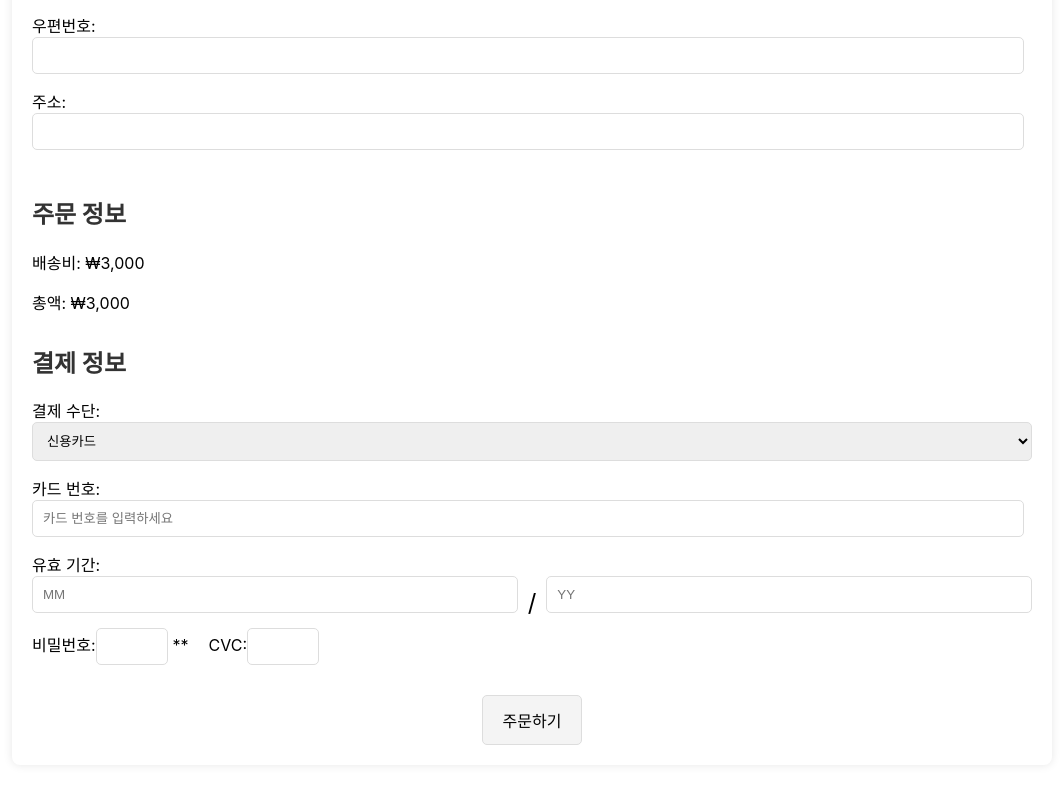
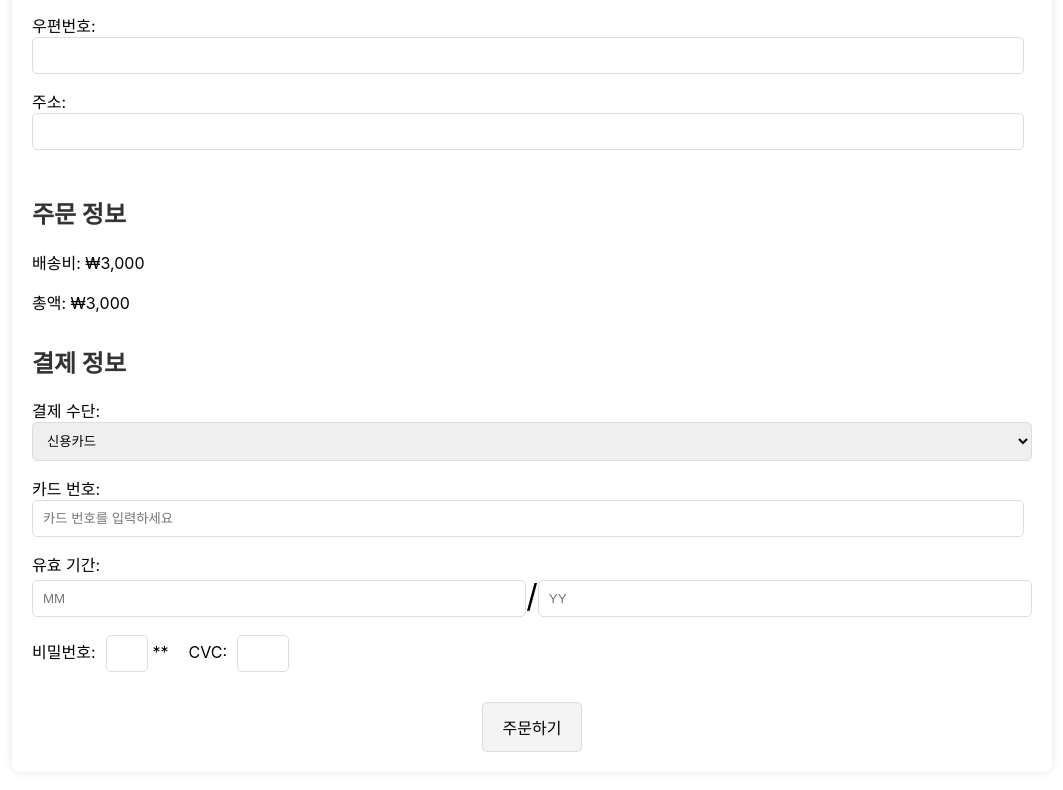
Before and after one commit to suddengithub/Y_FRONTEND, a React (Create React App) app: page /order in a window 1280 px wide. Shown: the part 612-1402 px from the top of the page, without its empty margins (108-1171 px from the left). Built offline with nearby package versions, Linux system fonts and the light colour scheme.

Commit message:
결제창 UI 일부수정

```diff
--- a/src/components/Order.jsx
+++ b/src/components/Order.jsx
@@ -128,7 +128,7 @@ const Order = () => {
     orderSummary.discount,
   ]);
 
-  // 카드 번호 변경 처리
+  // 카드 번호 변경 처리 (하이픈 기능)
   const handleCardNumberChange = (e) => {
     const value = e.target.value.replace(/\D/g, "");
     if (value.length <= 16) {
@@ -143,7 +143,7 @@ const Order = () => {
     setCardType(type);
   };
 
-  // 연락처 입력 처리 함수 (하이픈 추가)
+  // 연락처 입력 처리 함수 (하이픈 기능)
   const handlePhoneChange = (e) => {
     const value = e.target.value.replace(/\D/g, ""); // 숫자만 남기고 제거
     let formatted = value;
@@ -429,10 +429,11 @@ const styles = {
   },
 
   pwdInput: {
-    width: "5%",
+    width: "2%",
     padding: "10px",
     border: "1px solid #ddd",
     borderRadius: "5px",
+    marginLeft: "10px",
     marginRight: "10px", // 마스킹 박스와 간격
   },
   maskBox: {
@@ -440,10 +441,11 @@ const styles = {
     marginRight: "20px", // CVC와 간격
   },
   cvcInput: {
-    width: "5%",
+    width: "3%",
     padding: "10px",
     border: "1px solid #ddd",
     borderRadius: "5px",
+    marginLeft: "10px",
   },
   expiryBox: {
     display: "flex",
@@ -451,8 +453,9 @@ const styles = {
     alignItems: "center",
   },
   slash: {
-    fontSize: "1.5em",
-    padding: "0 10px",
+    fontSize: "2em",
+    marginBottom: "20px",
+    alignSelf: "center",
   },
   select: {
     width: "100%",
```
